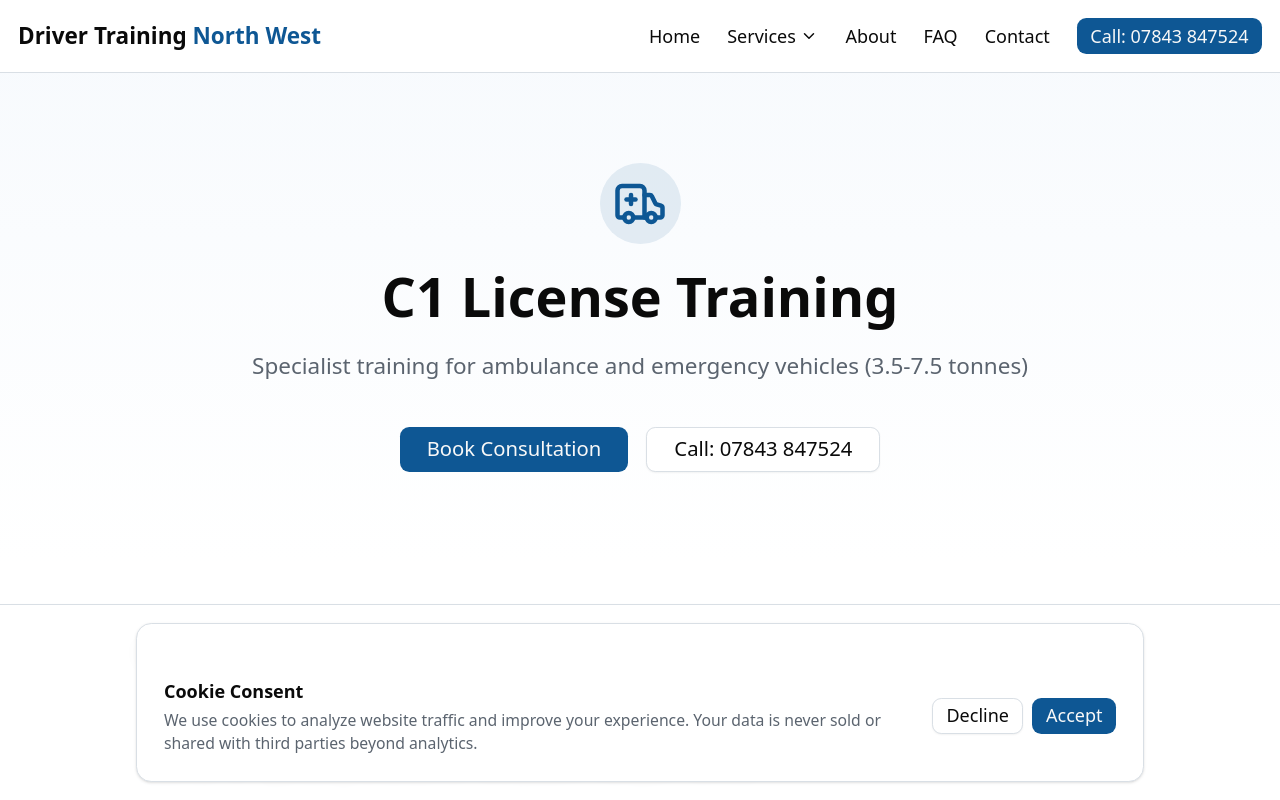
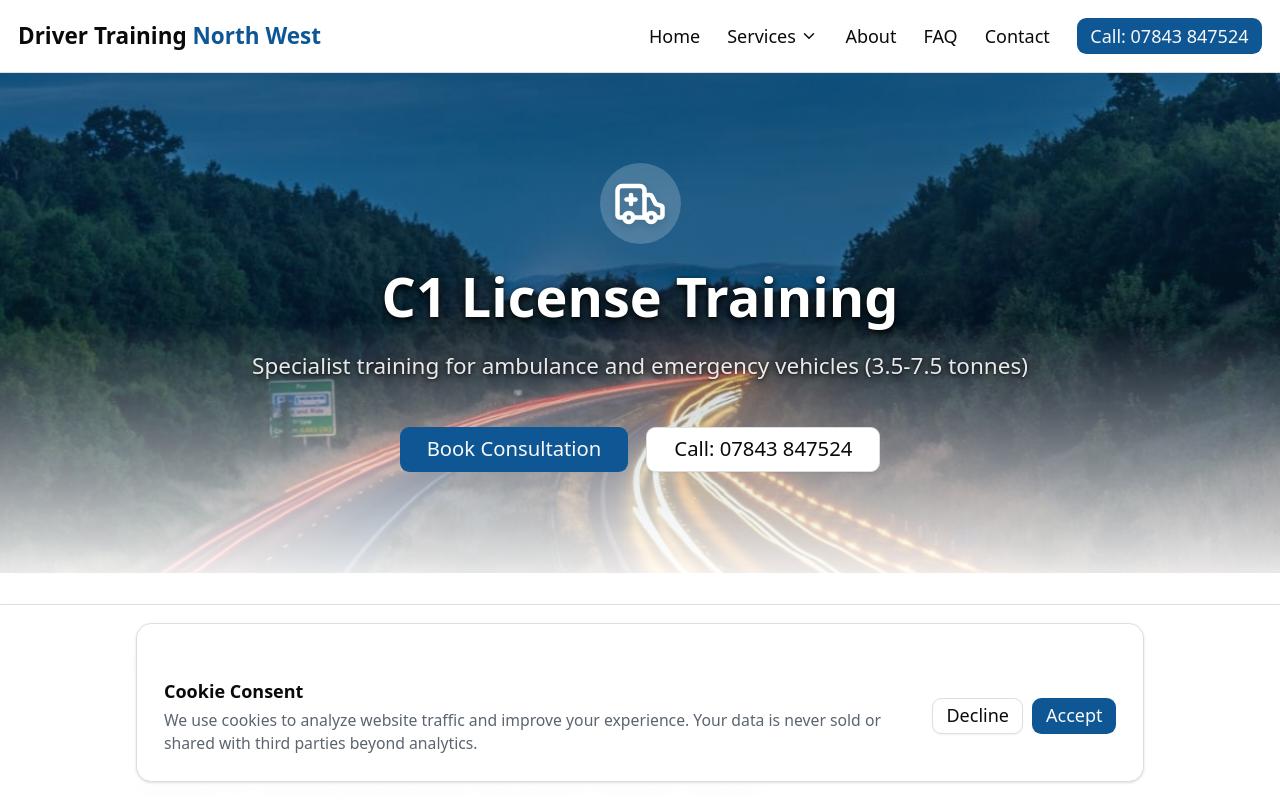
Before and after one commit to hloughrey/driver-training-v2, a Next.js app: page /training/c1-licence in a window 1280 px wide. Shown: the top 800 px of the page. Built offline with nearby package versions, Linux system fonts and the light colour scheme.

Commit message:
hero image

```diff
--- a/src/app/about/page.tsx
+++ b/src/app/about/page.tsx
@@ -1,6 +1,7 @@
 import { Metadata } from 'next'
 import { InstructorCard } from '@/components/sections/instructor-card'
 import { CTASection } from '@/components/sections/cta-section'
+import { PageHero } from '@/components/sections/page-hero'
 import { createPersonSchema } from '@/lib/metadata'
 
 export const metadata: Metadata = {
@@ -54,14 +55,13 @@ export default function AboutPage() {
         }}
       />
 
-      <div className="py-16 sm:py-24">
+      <PageHero
+        title="About Us"
+        description="Two ex-paramedic driving instructors with a combined 40+ years of emergency services experience, dedicated to providing the highest quality driver training in Warrington and surrounding areas."
+      />
+
+      <div className="py-16">
         <div className="container px-4">
-          <div className="max-w-3xl mx-auto text-center space-y-6 mb-16">
-            <h1 className="text-4xl sm:text-5xl font-bold">About Us</h1>
-            <p className="text-lg text-muted-foreground">
-              We are two ex-paramedic driving instructors with a combined 40+ years of emergency services experience, dedicated to providing the highest quality driver training in Warrington and surrounding areas.
-            </p>
-          </div>
 
           <div className="max-w-4xl mx-auto space-y-12 mb-16">
             <div className="prose prose-lg max-w-none">
--- a/src/app/contact/page.tsx
+++ b/src/app/contact/page.tsx
@@ -1,5 +1,6 @@
 import { Metadata } from 'next'
 import { ContactForm } from '@/components/forms/contact-form'
+import { PageHero } from '@/components/sections/page-hero'
 import { Card, CardContent, CardHeader, CardTitle } from '@/components/ui/card'
 import { Phone, Mail, MapPin } from 'lucide-react'
 
@@ -10,16 +11,15 @@ export const metadata: Metadata = {
 
 export default function ContactPage() {
   return (
-    <div className="py-16 sm:py-24">
-      <div className="container px-4">
-        <div className="max-w-3xl mx-auto text-center space-y-4 mb-12">
-          <h1 className="text-4xl sm:text-5xl font-bold">Contact Us</h1>
-          <p className="text-lg text-muted-foreground">
-            Get in touch to book your lessons or ask any questions
-          </p>
-        </div>
+    <>
+      <PageHero
+        title="Contact Us"
+        description="Get in touch to book your lessons or ask any questions"
+      />
 
-        <div className="grid md:grid-cols-2 gap-8 max-w-5xl mx-auto">
+      <div className="py-16">
+        <div className="container px-4">
+          <div className="grid md:grid-cols-2 gap-8 max-w-5xl mx-auto">
           {/* Contact Form */}
           <div>
             <ContactForm />
@@ -109,7 +109,8 @@ export default function ContactPage() {
             </Card>
           </div>
         </div>
+        </div>
       </div>
-    </div>
+    </>
   )
 }
--- a/src/app/faq/page.tsx
+++ b/src/app/faq/page.tsx
@@ -7,6 +7,7 @@ import {
   AccordionTrigger,
 } from '@/components/ui/accordion'
 import { CTASection } from '@/components/sections/cta-section'
+import { PageHero } from '@/components/sections/page-hero'
 
 export const metadata: Metadata = {
   title: 'FAQ - Frequently Asked Questions',
@@ -45,14 +46,13 @@ export default async function FAQPage() {
         }}
       />
 
-      <div className="py-16 sm:py-24">
+      <PageHero
+        title="Frequently Asked Questions"
+        description="Everything you need to know about our driver training services"
+      />
+
+      <div className="py-16">
         <div className="container px-4">
-          <div className="max-w-3xl mx-auto text-center space-y-4 mb-12">
-            <h1 className="text-4xl sm:text-5xl font-bold">Frequently Asked Questions</h1>
-            <p className="text-lg text-muted-foreground">
-              Everything you need to know about our driver training services
-            </p>
-          </div>
 
           <div className="max-w-4xl mx-auto space-y-12">
             {categorizedFAQs.map(({ category, faqs: categoryFAQs }) => (
--- a/src/app/training/c1-licence/page.tsx
+++ b/src/app/training/c1-licence/page.tsx
@@ -3,6 +3,7 @@ import { Button } from '@/components/ui/button'
 import { Card, CardContent, CardHeader, CardTitle } from '@/components/ui/card'
 import { CTASection } from '@/components/sections/cta-section'
 import { TestimonialsSection } from '@/components/sections/testimonials-section'
+import { PageHero } from '@/components/sections/page-hero'
 import { createServiceSchema } from '@/lib/metadata'
 import { Ambulance, CheckCircle, Users, Clock } from 'lucide-react'
 import Link from 'next/link'
@@ -27,18 +28,12 @@ export default function C1LicensePage() {
         }}
       />
 
-      {/* Hero Section */}
-      <section className="relative bg-gradient-to-b from-muted/50 to-background py-20">
-        <div className="container px-4">
-          <div className="max-w-3xl mx-auto text-center space-y-6">
-            <div className="inline-block p-3 bg-primary/10 rounded-full mb-4">
-              <Ambulance className="h-12 w-12 text-primary" />
-            </div>
-            <h1 className="text-4xl sm:text-5xl font-bold">C1 License Training</h1>
-            <p className="text-xl text-muted-foreground">
-              Specialist training for ambulance and emergency vehicles (3.5-7.5 tonnes)
-            </p>
-            <div className="flex flex-col sm:flex-row gap-4 justify-center pt-4">
+      <PageHero
+        title="C1 License Training"
+        description="Specialist training for ambulance and emergency vehicles (3.5-7.5 tonnes)"
+        icon={<Ambulance className="h-12 w-12 text-primary" />}
+        actions={
+          <div className="flex flex-col sm:flex-row gap-4 justify-center">
             <Button asChild size="lg">
               <Link href="/contact">Book Consultation</Link>
             </Button>
@@ -46,9 +41,8 @@ export default function C1LicensePage() {
               <a href="tel:07843847524">Call: 07843 847524</a>
             </Button>
           </div>
-          </div>
-        </div>
-      </section>
+        }
+      />
 
       {/* What is C1 */}
       <section className="py-16 bg-background">
--- a/src/app/training/standard-licence/page.tsx
+++ b/src/app/training/standard-licence/page.tsx
@@ -3,6 +3,7 @@ import { Button } from '@/components/ui/button'
 import { Card, CardContent, CardHeader, CardTitle, CardDescription } from '@/components/ui/card'
 import { CTASection } from '@/components/sections/cta-section'
 import { TestimonialsSection } from '@/components/sections/testimonials-section'
+import { PageHero } from '@/components/sections/page-hero'
 import { createServiceSchema } from '@/lib/metadata'
 import { Car, CheckCircle, Shield, Clock } from 'lucide-react'
 import Link from 'next/link'
@@ -27,18 +28,12 @@ export default function StandardLicensePage() {
         }}
       />
 
-      {/* Hero Section */}
-      <section className="relative bg-gradient-to-b from-muted/50 to-background py-20">
-        <div className="container px-4">
-          <div className="max-w-3xl mx-auto text-center space-y-6">
-            <div className="inline-block p-3 bg-primary/10 rounded-full mb-4">
-              <Car className="h-12 w-12 text-primary" />
-            </div>
-            <h1 className="text-4xl sm:text-5xl font-bold">Standard Driving Lessons</h1>
-            <p className="text-xl text-muted-foreground">
-              Learn to drive with confidence from ex-paramedic instructors
-            </p>
-            <div className="flex flex-col sm:flex-row gap-4 justify-center pt-4">
+      <PageHero
+        title="Standard Driving Lessons"
+        description="Learn to drive with confidence from ex-paramedic instructors"
+        icon={<Car className="h-12 w-12 text-primary" />}
+        actions={
+          <div className="flex flex-col sm:flex-row gap-4 justify-center">
             <Button asChild size="lg">
               <Link href="/contact">Book Your Lessons</Link>
             </Button>
@@ -46,9 +41,8 @@ export default function StandardLicensePage() {
               <a href="tel:07843847524">Call: 07843 847524</a>
             </Button>
           </div>
-          </div>
-        </div>
-      </section>
+        }
+      />
 
       {/* Why Choose Us */}
       <section className="py-16 bg-background">
--- /dev/null
+++ b/src/components/sections/page-hero.tsx
@@ -0,0 +1,51 @@
+import Image from 'next/image'
+
+interface PageHeroProps {
+  title: string
+  description?: string
+  icon?: React.ReactNode
+  actions?: React.ReactNode
+}
+
+export function PageHero({ title, description, icon, actions }: PageHeroProps) {
+  return (
+    <section className="relative min-h-[400px] sm:min-h-[500px] overflow-hidden">
+      {/* Background image with overlay */}
+      <div className="absolute inset-0 -z-10">
+        <Image
+          src="/driver-training.jpg"
+          alt="Driver training on a scenic road"
+          fill
+          className="object-cover"
+          sizes="100vw"
+          quality={85}
+        />
+        <div className="absolute inset-0 bg-gradient-to-b from-primary/30 via-primary/20 to-background/90" />
+      </div>
+
+      {/* Content */}
+      <div className="container px-4 py-20">
+        <div className="mx-auto max-w-3xl text-center space-y-6">
+          {icon && (
+            <div className="inline-block p-3 bg-white/20 backdrop-blur-sm rounded-full mb-4 [&>svg]:text-white [&>svg]:drop-shadow-lg">
+              {icon}
+            </div>
+          )}
+          <h1 className="text-4xl sm:text-5xl font-bold text-white text-shadow-hero-strong">
+            {title}
+          </h1>
+          {description && (
+            <p className="text-xl text-white/90 text-shadow-hero">
+              {description}
+            </p>
+          )}
+          {actions && (
+            <div className="pt-4">
+              {actions}
+            </div>
+          )}
+        </div>
+      </div>
+    </section>
+  )
+}
```
Lines whose indentation alone changed are shown as unchanged.
